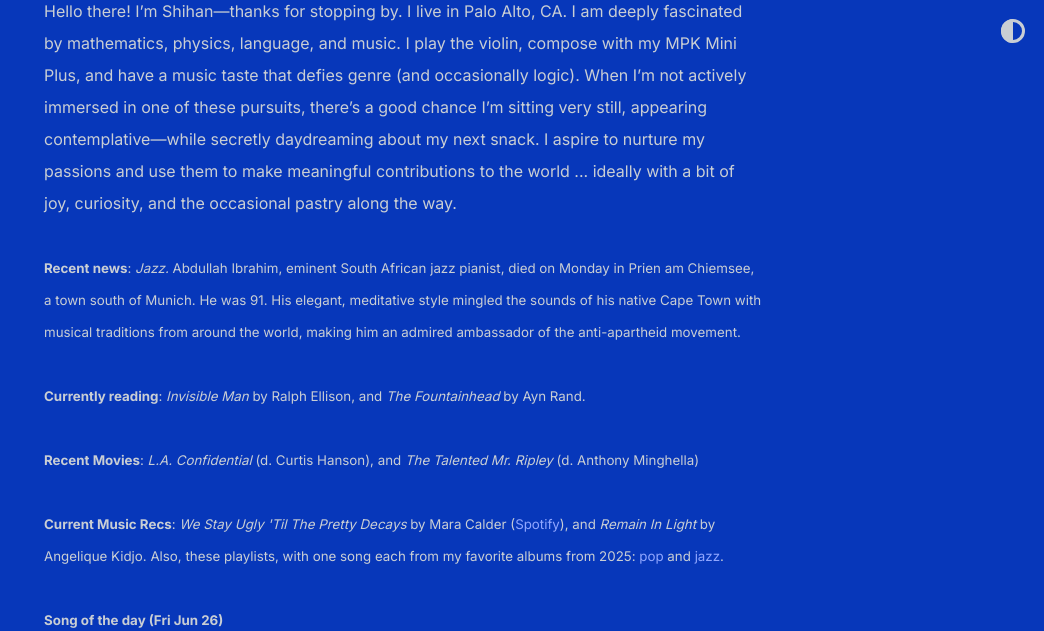
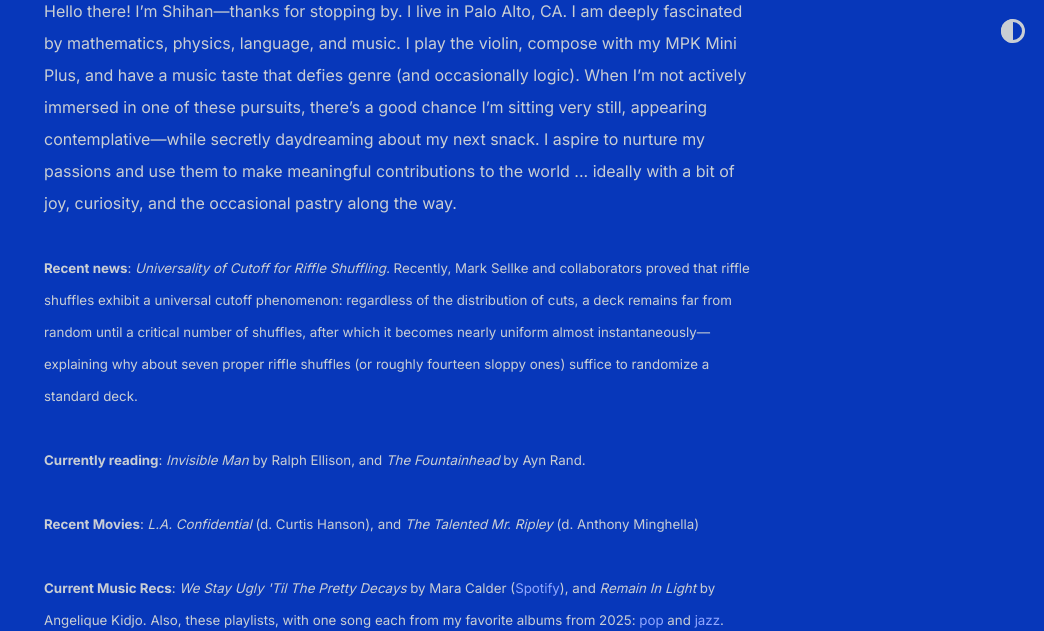
Before and after one commit to shihankanungo/shihankanungo.github.io, a Jekyll site: the page built from index.md, in a window 1280 px wide and 900 px high, scrolled down 503 px, cut to the strip 0-631 px from the top of the window. Shown: the whole strip, without its empty margins (236-1280 px from the left). Built offline with Jekyll 4.4.1, drawn with Linux system fonts in a browser that asks for light colours.

Commit message:
Update _config.yml

```diff
--- a/_config.yml
+++ b/_config.yml
@@ -6,7 +6,7 @@
   Hello there! I’m Shihan&mdash;thanks for stopping by. I live in Palo Alto, CA. I am deeply fascinated by mathematics, physics, language, and music. I play the violin, compose with my MPK Mini Plus, and have a music taste that defies genre (and occasionally logic). When I’m not actively immersed in one of these pursuits, there’s a good chance I’m sitting very still, appearing contemplative&mdash;while secretly daydreaming about my next snack. I aspire to nurture my passions and use them to make meaningful contributions to the world ... ideally with a bit of joy, curiosity, and the occasional pastry along the way.
           <br /><br />
 
-          <small><b>Recent news</b>: <i>Jazz.</i> Abdullah Ibrahim, eminent South African jazz pianist, died on Monday in Prien am Chiemsee, a town south of Munich. He was 91. His elegant, meditative style mingled the sounds of his native Cape Town with musical traditions from around the world, making him an admired ambassador of the anti-apartheid movement.</small>
+          <small><b>Recent news</b>: <i>Universality of Cutoff for Riffle Shuffling.</i> Recently, Mark Sellke and collaborators proved that riffle shuffles exhibit a universal cutoff phenomenon: regardless of the distribution of cuts, a deck remains far from random until a critical number of shuffles, after which it becomes nearly uniform almost instantaneously—explaining why about seven proper riffle shuffles (or roughly fourteen sloppy ones) suffice to randomize a standard deck.</small>
           <br /><br />
           <small><b>Currently reading</b>: <i>Invisible Man</i> by Ralph Ellison, and <i>The Fountainhead</i> by Ayn Rand.</small>
           <br /><br />
```
